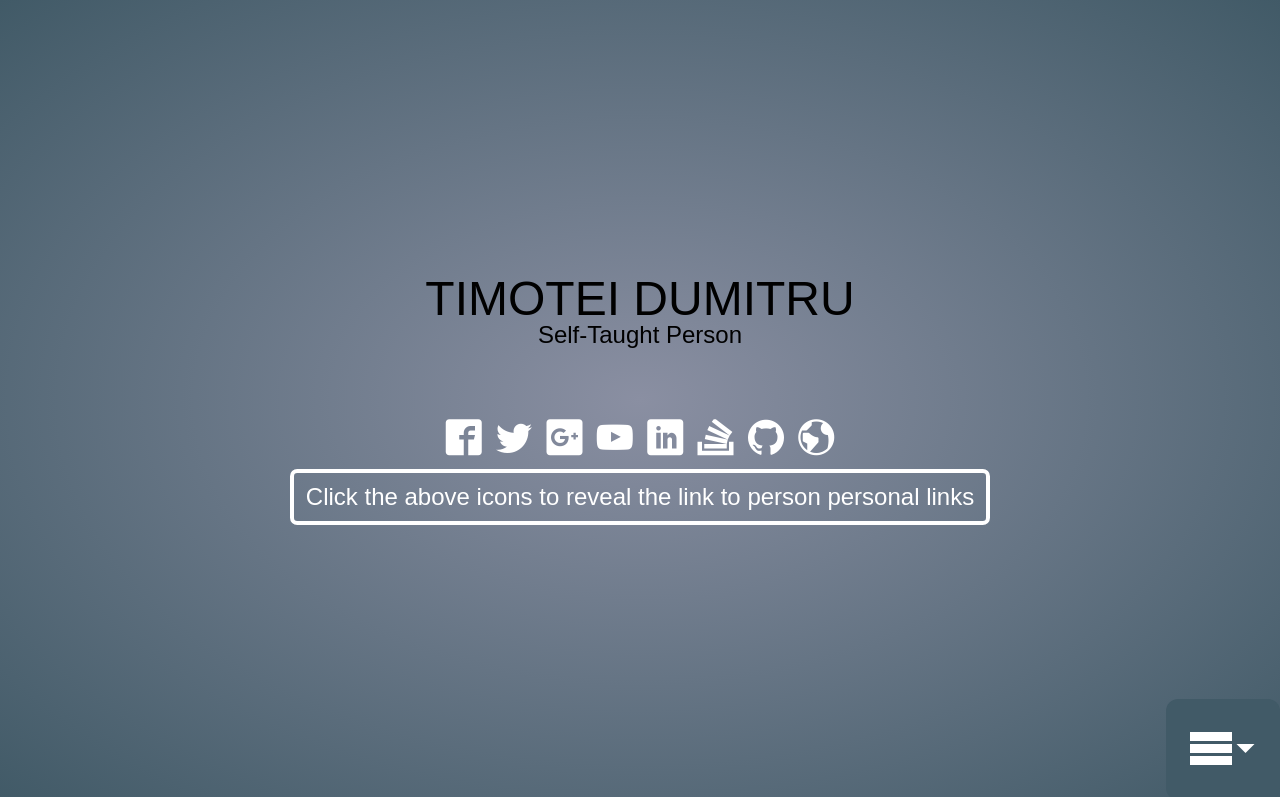
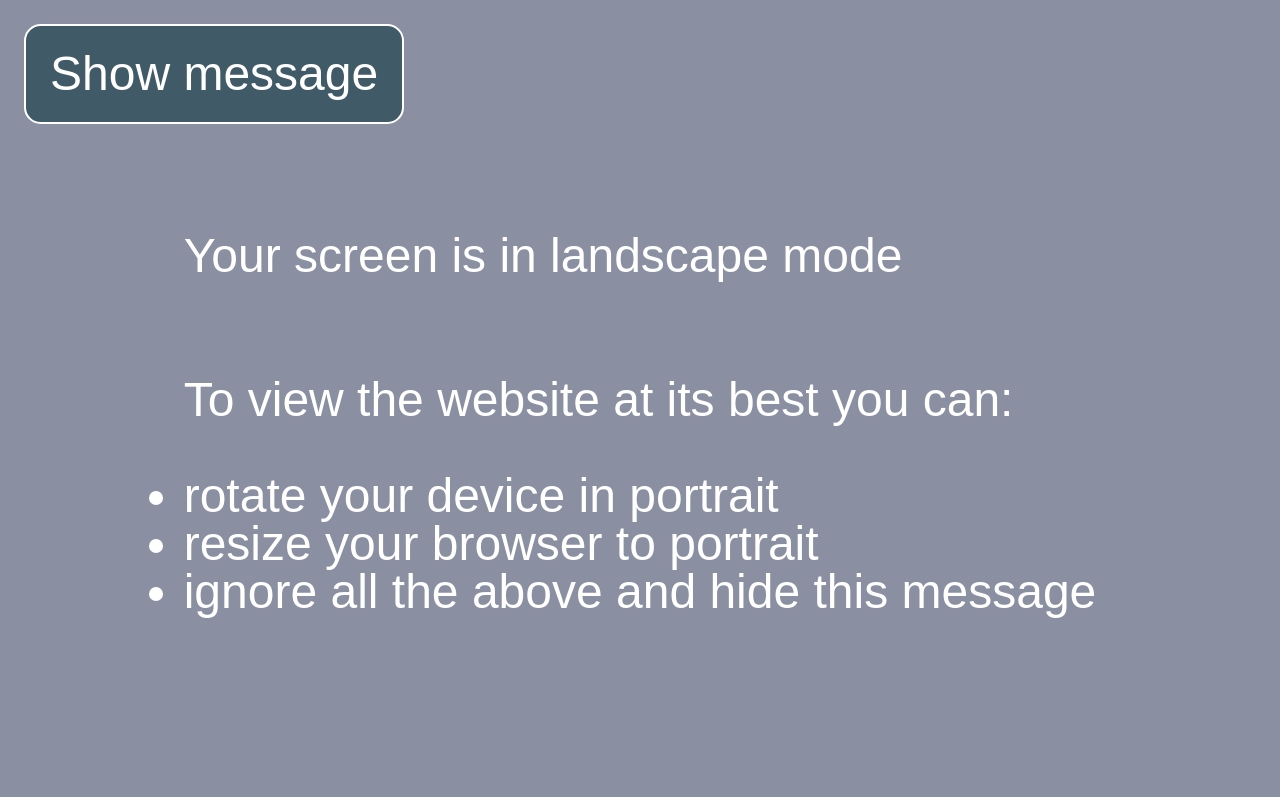
Before and after one commit to ShokadinuEU/my-CV, a website: page src/index.pug in a window 1280 px wide. Shown: the top 797 px of the page. Drawn offline with nearby package versions, Linux system fonts and the light colour scheme; files that its build step writes are made by us from their sources; files whose address does not match are found by name; a web font is replaced by a local one.

Commit message:
almost finish onlyne resume

```diff
--- /dev/null
+++ b/src/_component/landscape/landscape.pug
@@ -0,0 +1,24 @@
+-
+  var show = 'Show message';
+  var hide = 'Hide message';
+  var descriptionList = [
+    'Your screen is in landscape mode',
+    'To view the website at its best you can:'
+  ];
+  var itemList = [
+    'rotate your device in portrait',
+    'resize your browser to portrait',
+    'ignore all the above and hide this message'
+  ]
+
+input.landscape__input(type="checkbox", id="landscape")
+.landscape
+  label.landscape__button(for="landscape")
+    .landscape__message--show=show
+    .landscape__message--hide=hide
+  .landscape__body
+    each description in descriptionList
+      p.landscape__description=description
+    ul.landscape__list
+      each item in itemList
+        li.landscape__item=item
--- /dev/null
+++ b/src/_component/landscape/landscape.scss
@@ -0,0 +1,66 @@
+.landscape,
+.landscape__input {
+  display: none;
+}
+
+.landscape {
+  position: fixed;
+  top: 0;
+  width: 100vw;
+  height: 100vh;
+  background-color: $color-manatee;
+  transition: 1.3s;
+}
+
+.landscape__button {
+  display: block;
+  background-color: $color-fiord;
+  color: $color-white;
+  position: fixed;
+  top: 1rem;
+  left: 1rem;
+  font-size: 2rem;
+  padding: 1rem;
+  border-radius: 0.7rem;
+  text-decoration: none;
+  border: 0.1rem solid $color-white;
+  // display: none;
+}
+
+.landscape__description {
+  padding: 2rem 0;
+}
+
+@media (orientation: landscape) {
+  .landscape {
+    display: flex;
+    align-items: center;
+    justify-content: center;
+    color: $color-white;
+    font-size: 2rem;
+  }
+
+  .landscape__list {
+    list-style-type: disc;
+  }
+
+  .landscape__message--show {
+    display: none;
+  }
+
+  .landscape__message--hide {
+    display: block;
+  }
+
+  #landscape:checked + .landscape {
+    top: -100%;
+  }
+
+  .landscape__message--show {
+    display: block;
+  }
+
+  .landscape__message--hide {
+    display: none;
+  }
+}
--- a/src/_component/nav-menu/nav-menu.scss
+++ b/src/_component/nav-menu/nav-menu.scss
@@ -11,7 +11,7 @@
 }
 
 .menu__link{
-  display: block;
+  display: flex;
   padding: 1rem;
   font-size: 2.0rem;
   color: $color-gumbo;
--- a/src/index.pug
+++ b/src/index.pug
@@ -11,3 +11,4 @@ block awesome-content
   include _component/experience/experience
   include _component/client/client
   include _component/nav-menu/nav-menu
+  include _component/landscape/landscape
--- a/src/style.scss
+++ b/src/style.scss
@@ -10,3 +10,4 @@
 @import '_component/experience/experience';
 @import '_component/client/client';
 @import '_component/nav-menu/nav-menu';
+@import '_component/landscape/landscape';
```
